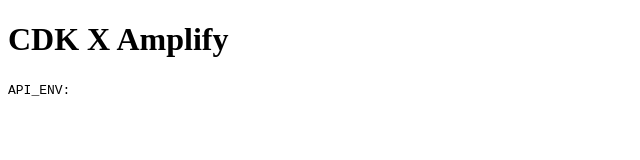
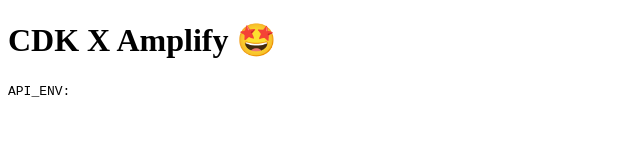
Before and after one commit to lukehedger/cdk-amplify, a React app in the folder app/: page / in a window 1280 px wide. Shown: the top 160 px of the page, without its empty margins (0-640 px from the left). Built offline with nearby package versions, Linux system fonts and the light colour scheme.

Commit message:
Update app

```diff
--- a/app/src/index.tsx
+++ b/app/src/index.tsx
@@ -3,7 +3,7 @@
 
 ReactDOM.render(
   <React.StrictMode>
-    <h1>CDK X Amplify</h1>
+    <h1>CDK X Amplify 🤩</h1>
 
     <code>API_ENV: {process.env.API_ENV}</code>
   </React.StrictMode>,
```
